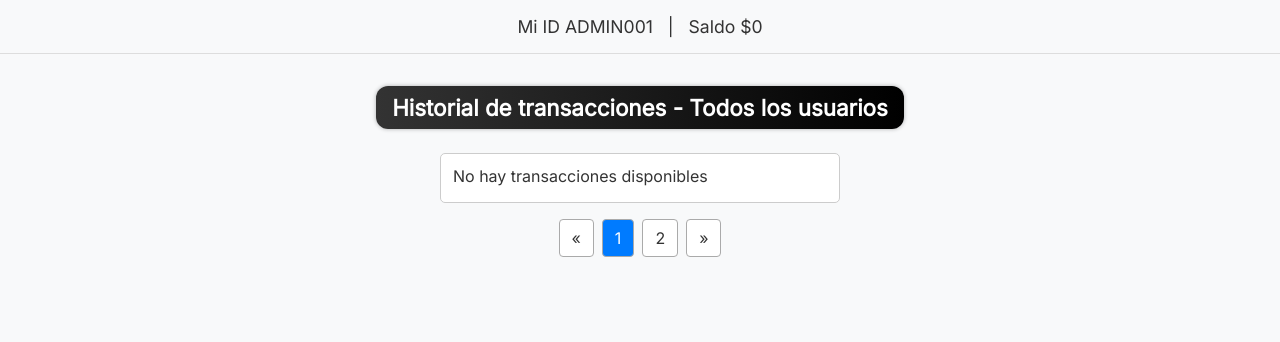
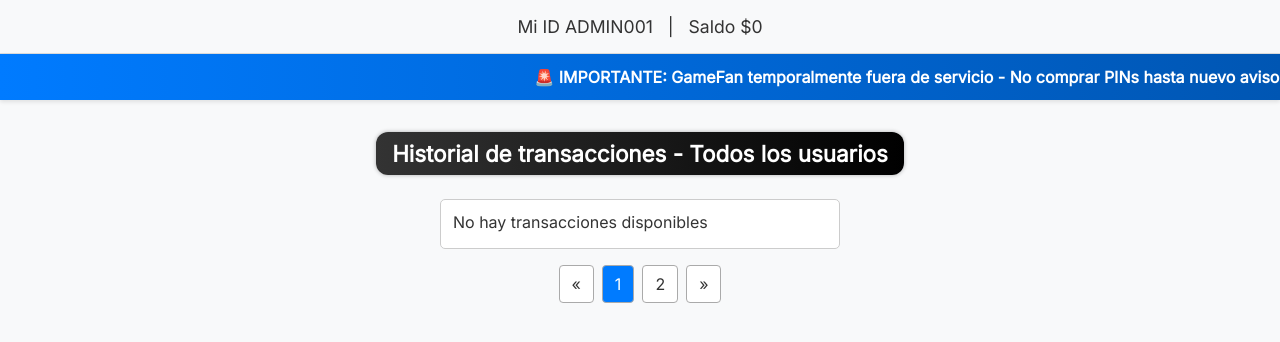
Before and after one commit to 2eliot/Revendedores, a Flask app: page /dashboard in a window 1280 px wide. Shown: the part 72-414 px from the top of the page. Run offline with Flask 3, Linux system fonts and the light colour scheme; the visitor is signed in with stand-in values (Sample User, id 1); data that the repository does not hold is empty; some libraries are stand-ins or nearby versions.

Commit message:
Assistant checkpoint: Agregar banner marquesina informativo en todas las páginas
Assistant generated file changes:
- static/styles.css: Agregar estilos para banner marquesina informativo
- templates/dashboard.html: Agregar banner marquesina informativo
- templates/freefirelatam.html: Agregar banner marquesina informativo
- templates/blockstriker.html: Agregar banner marquesina informativo
- templates/admin.html: Agregar banner marquesina informativo en admin

---

User prompt:

puedes añadir uno de estos

Replit-Commit-Author: Assistant
Replit-Commit-Session-Id: 5ae9c4e2-e492-421a-a051-d18dbade69e2

```diff
--- a/static/styles.css
+++ b/static/styles.css
@@ -162,6 +162,30 @@ body {
 
 .user-box .admin-btn:hover {
   background: #0056b3;
+}
+
+/* ==== BANNER MARQUESINA ==== */
+.info-banner {
+  background: linear-gradient(90deg, #007bff, #0056b3);
+  color: white;
+  padding: 0.8rem 0;
+  text-align: center;
+  font-weight: bold;
+  box-shadow: 0 2px 4px rgba(0,0,0,0.1);
+  overflow: hidden;
+  white-space: nowrap;
+}
+
+.marquee-text {
+  display: inline-block;
+  animation: marquee 25s linear infinite;
+  font-size: 1rem;
+  padding-left: 100%;
+}
+
+@keyframes marquee {
+  0% { transform: translate3d(0, 0, 0); }
+  100% { transform: translate3d(-100%, 0, 0); }
 }
 
 /* ==== PANEL SALDO ==== */
--- a/templates/dashboard.html
+++ b/templates/dashboard.html
@@ -76,6 +76,13 @@
   <!-- Panel del usuario -->
   <section class="user-panel">
     <p>Mi ID {{ user_id }} &nbsp; | &nbsp; Saldo ${{ balance }}</p>
+  </section>
+
+  <!-- Banner informativo -->
+  <section class="info-banner">
+    <div class="marquee-text">
+      🚨 IMPORTANTE: GameFan temporalmente fuera de servicio - No comprar PINs hasta nuevo aviso 🚨 Recargas de Block Striker requieren aprobación manual 🚨 Soporte disponible 24/7 para consultas 🚨
+    </div>
   </section>
 
   <!-- Historial -->
```
Also changed, not shown: templates/admin.html (+7 -0 lines), templates/blockstriker.html (+7 -0 lines), templates/freefirelatam.html (+7 -0 lines).
